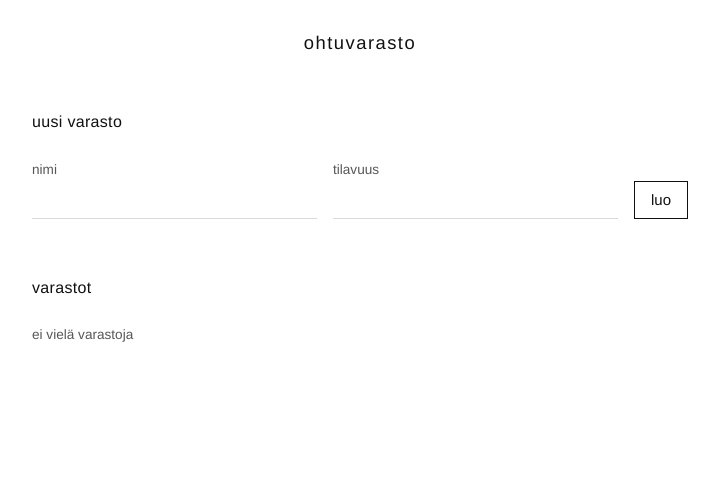
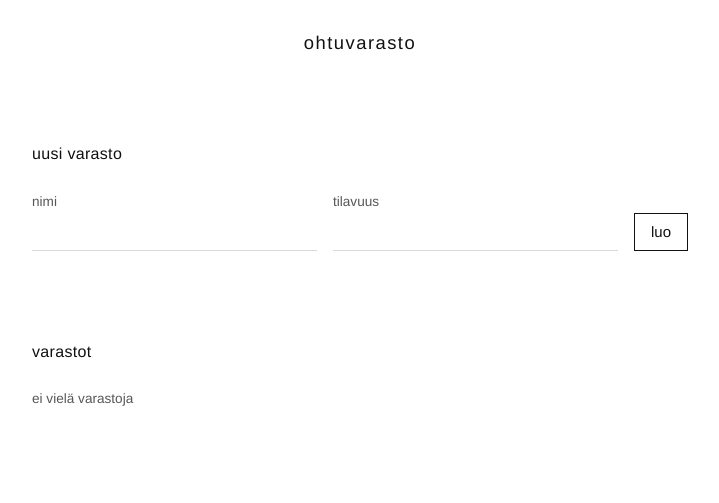
Before and after one commit to thiom/ohtuvarasto, a Flask app: page / in a window 1280 px wide. Shown: the top 503 px of the page, without its empty margins (280-999 px from the left). Run offline with Flask 3, Linux system fonts and the light colour scheme.

Commit message:
5.6: Korjaus

```diff
--- a/src/static/main.css
+++ b/src/static/main.css
@@ -70,11 +70,11 @@ h1 {
 main {
   max-width: 46rem;
   margin: 0 auto;
-  padding: 1.5rem var(--edge) 5rem var(--edge);
+  padding: 3.5rem var(--edge) 5rem var(--edge);
 }
 
 section + section {
-  margin-top: 3.5rem;
+  margin-top: 5.5rem;
 }
 
 .muted {
```
